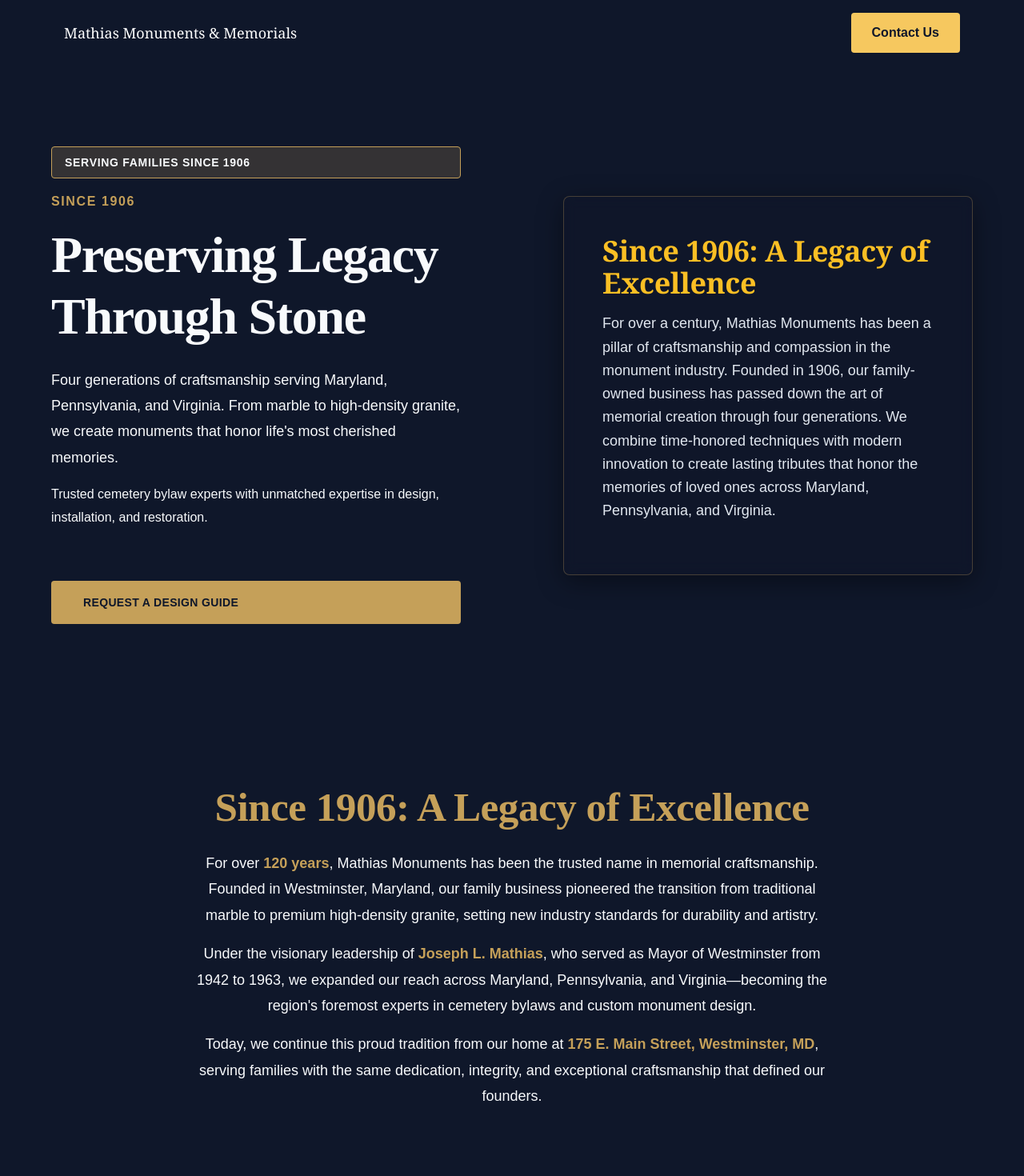
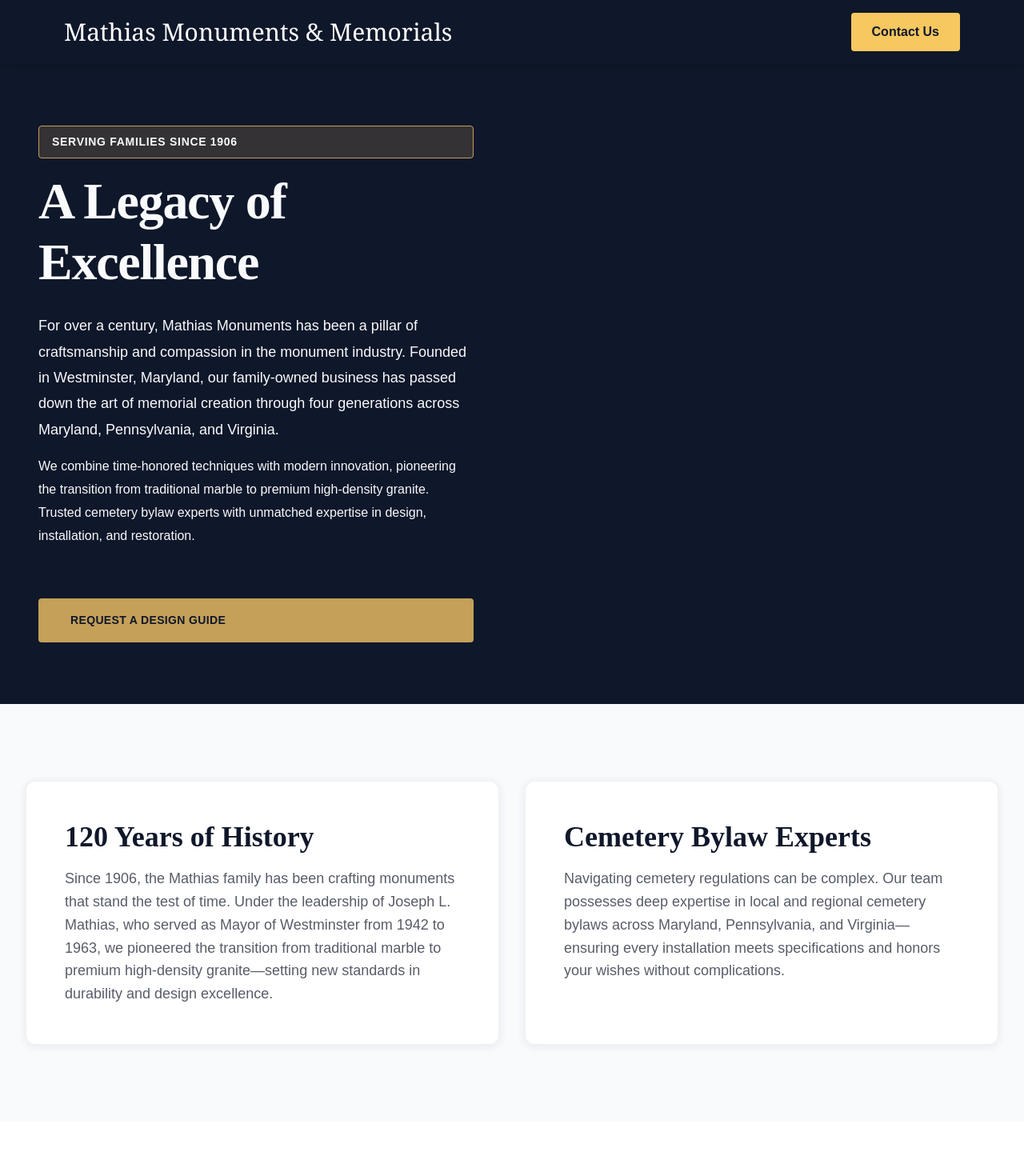
Before and after one commit to bradyudovich/MathiasMonuments, a Next.js app: page / in a window 1280 px wide. Shown: the top 1470 px of the page at 80% size. Built offline with nearby package versions, Linux system fonts and the light colour scheme.

Commit message:
Implement UI and content fixes for header and hero sections
Co-authored-by: bradyudovich <81537503+bradyudovich@users.noreply.github.com>

```diff
--- a/app/page.tsx
+++ b/app/page.tsx
@@ -10,29 +10,6 @@ export default function HomePage() {
       <NavbarWrapper />
       <InteractiveHero />
 
-      <section className="lead-intro">
-        <div className="container">
-          <h2>Since 1906: A Legacy of Excellence</h2>
-          <p>
-            For over <span className="highlight">120 years</span>, Mathias Monuments has been the
-            trusted name in memorial craftsmanship. Founded in Westminster, Maryland, our family
-            business pioneered the transition from traditional marble to premium high-density granite,
-            setting new industry standards for durability and artistry.
-          </p>
-          <p>
-            Under the visionary leadership of <span className="highlight">Joseph L. Mathias</span>,
-            who served as Mayor of Westminster from 1942 to 1963, we expanded our reach across
-            Maryland, Pennsylvania, and Virginia—becoming the region's foremost experts in cemetery
-            bylaws and custom monument design.
-          </p>
-          <p>
-            Today, we continue this proud tradition from our home at{' '}
-            <span className="highlight">175 E. Main Street, Westminster, MD</span>, serving families
-            with the same dedication, integrity, and exceptional craftsmanship that defined our founders.
-          </p>
-        </div>
-      </section>
-
       <BentoLegacyGrid />
 
       <DynamicInventory />
--- a/components/InteractiveHero.tsx
+++ b/components/InteractiveHero.tsx
@@ -25,43 +25,36 @@ export default function InteractiveHero() {
           Serving Families Since 1906
         </motion.p>
 
-        <motion.p
-          className="hero-kicker"
-          initial={{ opacity: 0 }}
-          animate={{ opacity: 1 }}
-          transition={{ delay: 0.2, duration: 0.6 }}
-        >
-          Since 1906
-        </motion.p>
-
         <motion.h1
           className="hero-heading"
           initial={{ opacity: 0, y: 20 }}
           animate={{ opacity: 1, y: 0 }}
-          transition={{ delay: 0.3, duration: 0.8 }}
+          transition={{ delay: 0.2, duration: 0.8 }}
         >
-          Preserving Legacy Through Stone
+          A Legacy of Excellence
         </motion.h1>
 
         <motion.p
           className="hero-paragraph"
           initial={{ opacity: 0 }}
           animate={{ opacity: 1 }}
-          transition={{ delay: 0.5, duration: 0.6 }}
+          transition={{ delay: 0.3, duration: 0.6 }}
         >
-          Four generations of craftsmanship serving Maryland, Pennsylvania, and Virginia.
-          From marble to high-density granite, we create monuments that honor life's most
-          cherished memories.
+          For over a century, Mathias Monuments has been a pillar of craftsmanship and
+          compassion in the monument industry. Founded in Westminster, Maryland, our
+          family-owned business has passed down the art of memorial creation through four
+          generations across Maryland, Pennsylvania, and Virginia.
         </motion.p>
 
         <motion.p
           className="hero-paragraph"
           initial={{ opacity: 0 }}
           animate={{ opacity: 1 }}
-          transition={{ delay: 0.6, duration: 0.6 }}
+          transition={{ delay: 0.4, duration: 0.6 }}
         >
-          Trusted cemetery bylaw experts with unmatched expertise in design, installation,
-          and restoration.
+          We combine time-honored techniques with modern innovation, pioneering the transition
+          from traditional marble to premium high-density granite. Trusted cemetery bylaw experts
+          with unmatched expertise in design, installation, and restoration.
         </motion.p>
 
         <motion.a
@@ -69,7 +62,7 @@ export default function InteractiveHero() {
           className="hero-cta"
           initial={{ opacity: 0, y: 20 }}
           animate={{ opacity: 1, y: 0 }}
-          transition={{ delay: 0.7, duration: 0.6 }}
+          transition={{ delay: 0.5, duration: 0.6 }}
           whileHover={{ scale: 1.05 }}
           whileTap={{ scale: 0.95 }}
         >
@@ -82,23 +75,6 @@ export default function InteractiveHero() {
           className="hero-parallax"
           style={{ y: parallaxY }}
         >
-          <motion.div
-            className="hero-text-box"
-            initial={{ opacity: 0, x: 50 }}
-            animate={{ opacity: 1, x: 0 }}
-            transition={{ delay: 0.4, duration: 0.8 }}
-          >
-            <h2 className="text-3xl md:text-4xl font-serif font-semibold text-amber-400 mb-4">
-              Since 1906: A Legacy of Excellence
-            </h2>
-            <p className="text-slate-200 text-lg leading-relaxed">
-              For over a century, Mathias Monuments has been a pillar of craftsmanship and
-              compassion in the monument industry. Founded in 1906, our family-owned business
-              has passed down the art of memorial creation through four generations. We combine
-              time-honored techniques with modern innovation to create lasting tributes that
-              honor the memories of loved ones across Maryland, Pennsylvania, and Virginia.
-            </p>
-          </motion.div>
         </motion.div>
       </div>
     </div>
--- a/components/Navbar.tsx
+++ b/components/Navbar.tsx
@@ -2,16 +2,16 @@ import React from "react";
 
 export function Navbar() {
   return (
-    <header className="bg-slate-900 sticky top-0 z-50 transition-all duration-300">
+    <header className="bg-slate-900 sticky top-0 z-50 shadow-md transition-all duration-300">
       <div className="max-w-6xl mx-auto px-4 py-4 flex items-center justify-between">
-        <a href="/" className="font-serif text-white text-lg leading-none">
+        <a href="/" className="font-serif text-white text-xl md:text-2xl lg:text-3xl leading-none">
           Mathias Monuments & Memorials
         </a>
 
         <div>
           <a
             href="#contact"
-            className="contact-btn inline-block px-6 py-2.5 bg-amber-400 text-slate-900 font-semibold rounded hover:bg-amber-500 transition-all focus:outline-none focus:ring-2 focus:ring-amber-400 focus:ring-offset-2 focus:ring-offset-slate-900"
+            className="contact-btn inline-block px-4 py-2 text-sm md:px-6 md:py-2.5 md:text-base bg-amber-400 text-slate-900 font-semibold rounded hover:bg-amber-500 transition-all focus:outline-none focus:ring-2 focus:ring-amber-400 focus:ring-offset-2 focus:ring-offset-slate-900"
             aria-label="Contact Us - Go to contact form"
           >
             Contact Us
--- a/styles/globals.css
+++ b/styles/globals.css
@@ -87,7 +87,7 @@ p {
   display: flex;
   flex-direction: column;
   justify-content: center;
-  padding: 4rem;
+  padding: 3rem;
   background-color: var(--deep-onyx);
   color: var(--slate-50);
 }
@@ -111,7 +111,7 @@ p {
   display: flex;
   align-items: center;
   justify-content: center;
-  padding: 4rem;
+  padding: 3rem;
 }
 
 .hero-text-box {
```
